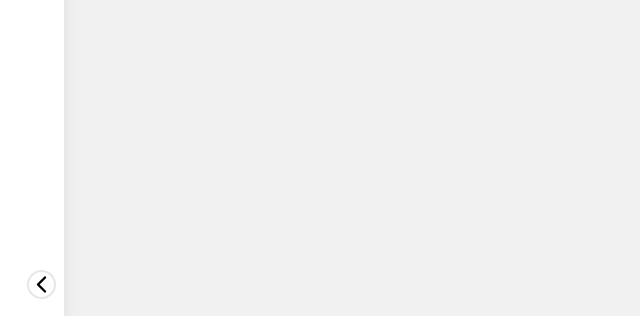
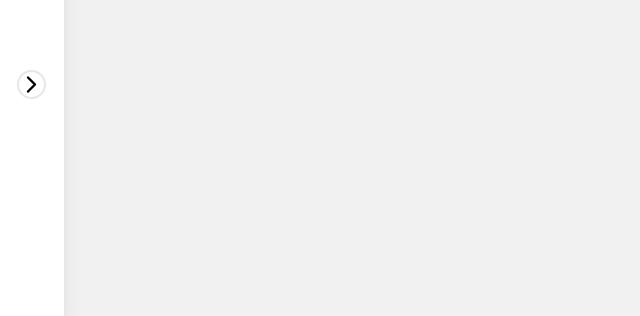
Before and after one commit to jasonchriscodes/Home-Automation-Manager, a React (Create React App) app in the folder frontend/: page /account in a window 1280 px wide. Shown: the part 481-797 px from the top of the page, without its empty margins (0-640 px from the left). Built offline with nearby package versions, Linux system fonts and the light colour scheme.

Commit message:
chore: add collapse button animation

```diff
--- a/frontend/src/layouts/sidebar/index.js
+++ b/frontend/src/layouts/sidebar/index.js
@@ -28,14 +28,30 @@ const Sidebar = () => {
         animate={isOpen ? "open" : "closed"}
         className="bg-white text-gray shadow-xl z-[999] w-[16rem] max-w-[16rem] h-screen overflow-hidden md:relative fixed"
       >
-        <div
+        <motion.div
+          animate={
+            isOpen
+              ? {
+                  x: 0,
+                  y: 0,
+                  rotate: 0,
+                }
+              : {
+                  x: -10,
+                  y: -200,
+                  rotate: 180,
+                }
+          }
+          transition={{
+            duration: 0,
+          }}
           onClick={() => setIsOpen(!isOpen)}
           className="absolute w-fit h-fit z-50 right-2 bottom-5 cursor-pointer
           border-dark-purple border-2 rounded-full hover:bg-blue-100 md:block hidden
           "
         >
           <IoIosArrowBack size={25} />
-        </div>
+        </motion.div>
       </motion.div>
     </div>
   );
```
